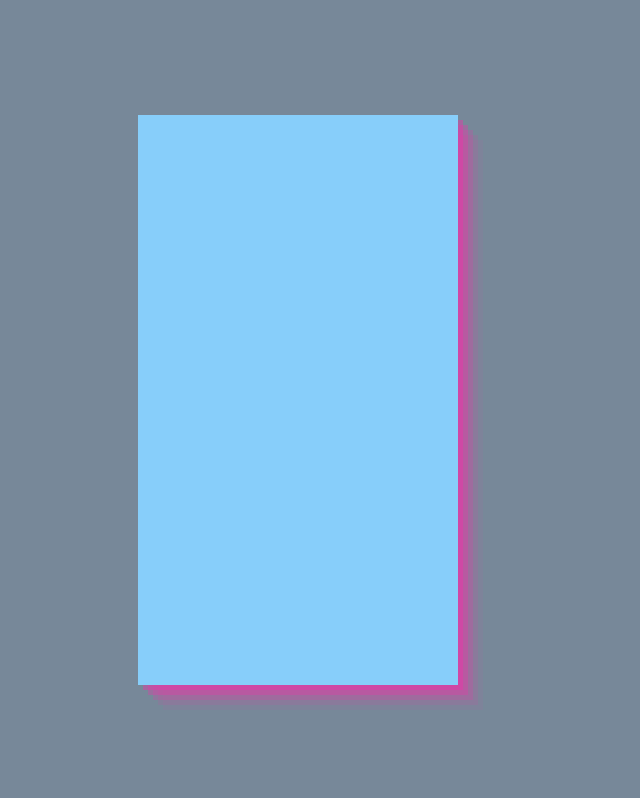
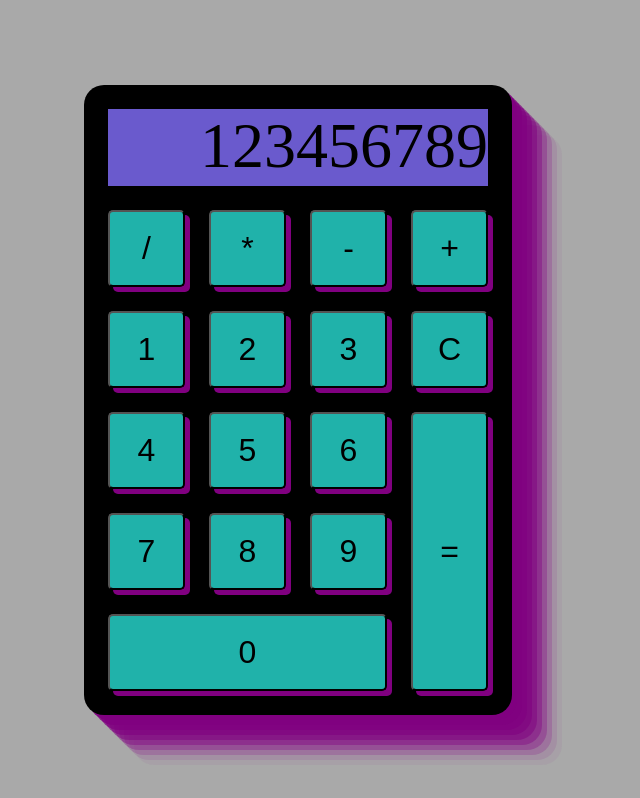
Before and after one commit to MorelliCode/calculator, a plain HTML site: page index.html in a window 1280 px wide. Shown: the whole page, without its empty margins (342-982 px from the left). Drawn offline with Linux system fonts and the light colour scheme.

Commit message:
Add basic style to page.

```diff
--- a/index.html
+++ b/index.html
@@ -9,7 +9,23 @@
 </head>
 <body>
     <div class="calc-body">
-
+        <div class="display">123456789</div>
+        <button class="button square">/</button>
+        <button class="button square">*</button>
+        <button class="button square">-</button>
+        <button class="button square">+</button>
+        <button class="button square">1</button>
+        <button class="button square">2</button>
+        <button class="button square">3</button>
+        <button class="button square">C</button>
+        <button class="button square">4</button>
+        <button class="button square">5</button>
+        <button class="button square">6</button>
+        <button class="button square">7</button>
+        <button class="button square">8</button>
+        <button class="button square">9</button>
+        <button class="long button">=</button>
+        <button class="wide button">0</button>
     </div>
 </body>
 </html>
--- a/style.css
+++ b/style.css
@@ -5,19 +5,64 @@ html, body{
 
 body {
     min-height: 100vh;
-    background-color: lightslategrey;
+    background-color: darkgrey;
     display: flex;
     align-items: center;
     justify-content: space-around;
 }
 
 .calc-body {
-    width: 320px;
-    height: 570px;
-    background-color: lightskyblue;
-    box-shadow: rgba(240, 46, 170, 0.4) 5px 5px,
-                rgba(240, 46, 170, 0.3) 10px 10px,
-                rgba(240, 46, 170, 0.2) 15px 15px,
-                rgba(240, 46, 170, 0.1) 20px 20px,
-                rgba(240, 46, 170, 0.05) 25px 25px;
+    min-width: 380px;
+    min-height: 570px;
+    border-radius: 20px;
+    padding: 1.5em;
+    background-color: black;
+    box-shadow: rgba(128, 0 , 128, 0.9) 5px 5px,
+                rgba(128, 0 , 128, 0.8) 10px 10px,
+                rgba(128, 0 , 128, 0.7) 15px 15px,
+                rgba(128, 0 , 128, 0.6) 20px 20px,
+                rgba(128, 0 , 128, 0.5) 25px 25px,
+                rgba(128, 0 , 128, 0.4) 30px 30px,
+                rgba(128, 0 , 128, 0.3) 35px 35px,
+                rgba(128, 0 , 128, 0.2) 40px 40px,
+                rgba(128, 0 , 128, 0.1) 45px 45px,
+                rgba(128, 0 , 128, 0.05) 50px 50px;
+    display: grid;
+    grid-template-columns: repeat(4, 1fr);
+    grid-template-rows: repeat(6, 1fr);
+    align-items: stretch;
+    gap: 1.5em;
 }
+
+.display {
+    background-color: slateblue;
+    grid-column: 1 / span 4;
+    font-size: 4em;
+    text-align: end;
+
+}
+
+button {
+    box-shadow: purple 5px 5px;
+    border-radius: 5px;
+    font-size: 2em;
+    background-color: lightseagreen;
+}
+
+button:active {
+    box-shadow: transparent 5px 5px;
+    transform: translate(5px, 5px);
+}
+
+.button.square {
+    aspect-ratio: 1 / 1;
+}
+
+.long {
+    grid-row: 4 / span 3;
+    grid-column: 4;
+}
+
+.wide {
+    grid-column: 1 / span 3;
+}
```
